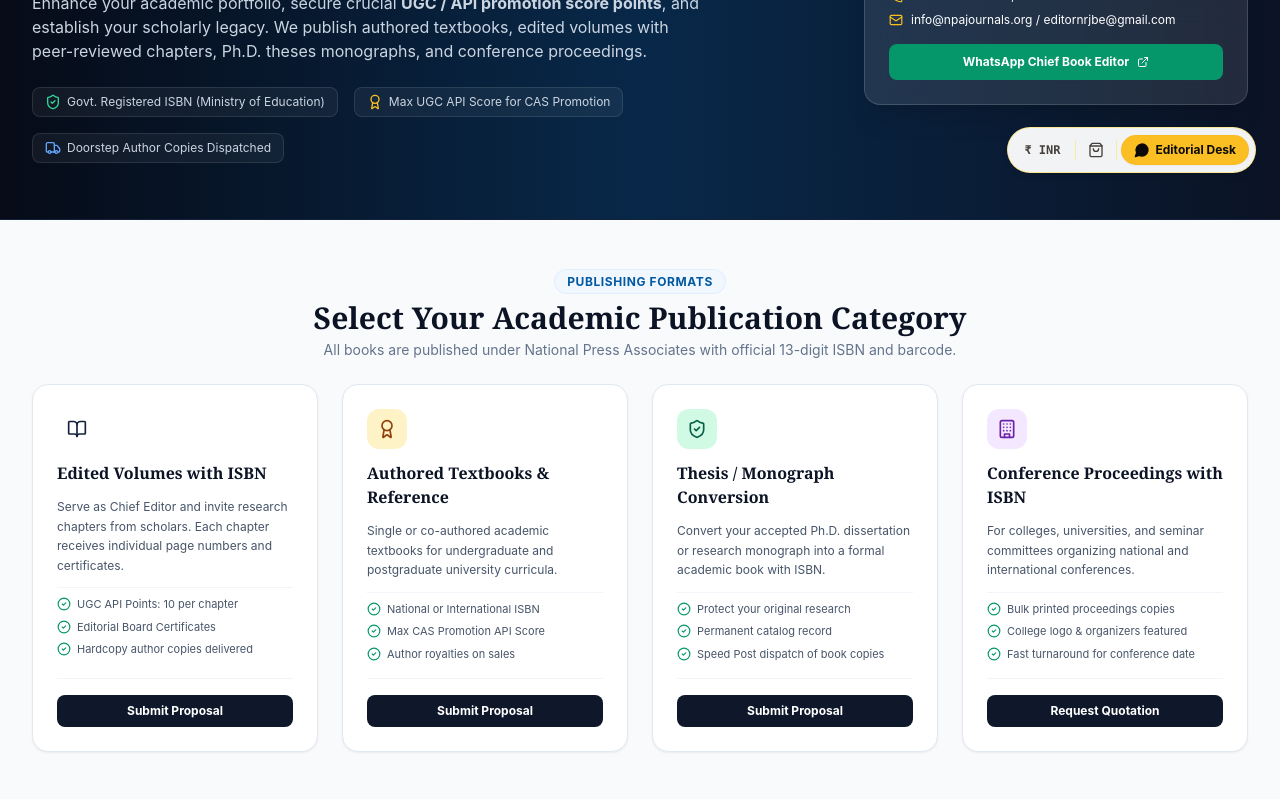
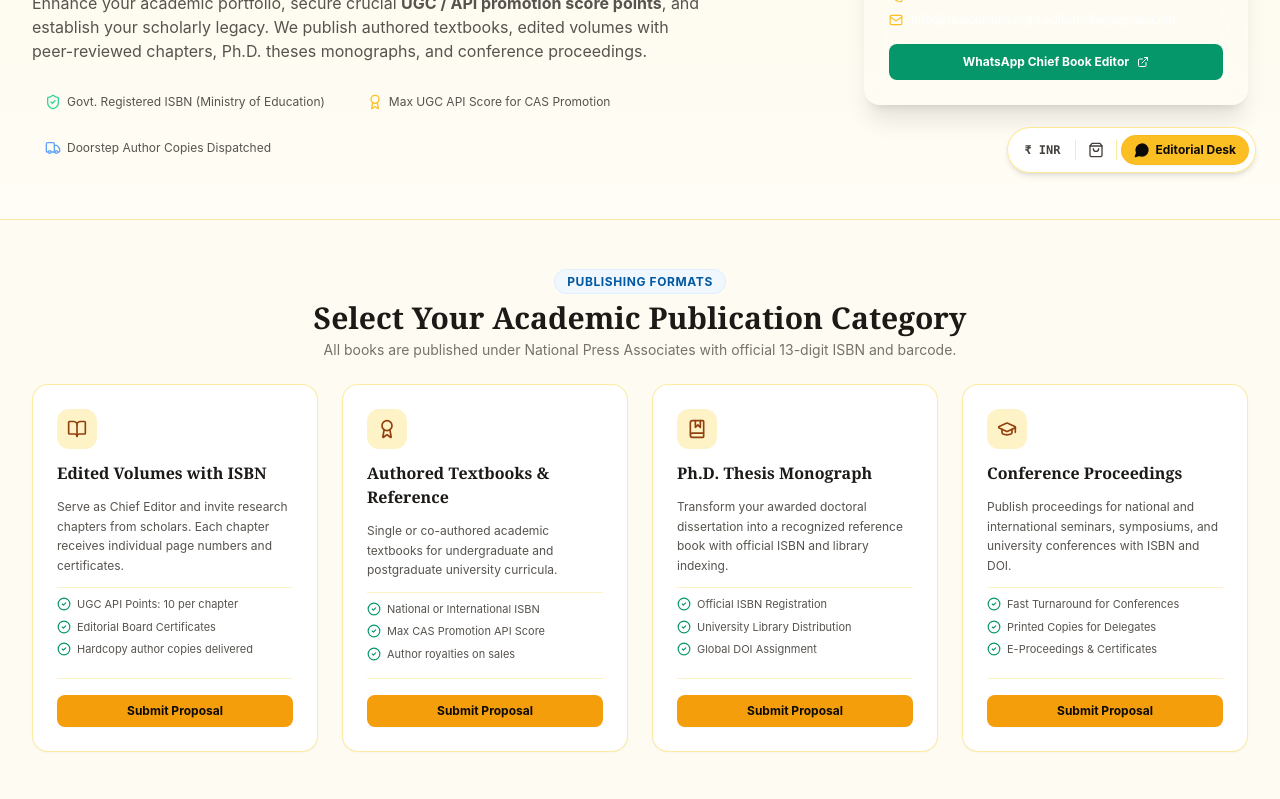
Before and after one commit to ABHISHEK-IS-HERE/NPA, a Next.js app: page /publish-books in a window 1280 px wide. Shown: the part 607-1406 px from the top of the page. Built offline with nearby package versions, Linux system fonts and the light colour scheme; no server answers; the database is empty.

Commit message:
feat(deploy): ensure reliable Render production build and complete yellow palette across all sub-pages

```diff
--- a/render.yaml
+++ b/render.yaml
@@ -4,7 +4,7 @@
     runtime: node
     plan: free
     region: singapore
-    buildCommand: npm install && npm run build
+    buildCommand: npm install --include=dev && npm run build
     startCommand: npm run start
     envVars:
       - key: NODE_ENV
--- a/src/app/(site)/publish-books/page.tsx
+++ b/src/app/(site)/publish-books/page.tsx
@@ -22,6 +22,8 @@
   Building,
   ArrowRight,
   Send,
+  BookMarked,
+  GraduationCap,
 } from 'lucide-react';
 import { useCurrency } from '@/context/CurrencyContext';
 
@@ -54,25 +56,25 @@
   };
 
   return (
-    <div className="space-y-12 pb-20 bg-slate-50 min-h-screen">
+    <div className="space-y-12 pb-20 bg-[#fdfbf2] min-h-screen">
       {/* Hero Banner */}
-      <section className="bg-gradient-to-r from-navy-950 via-primary-950 to-navy-900 text-white py-14 px-4 sm:px-6 lg:px-8 border-b border-navy-800">
+      <section className="bg-gradient-to-b from-[#fefce8] via-[#fefbf0] to-[#fffdf5] text-stone-900 py-14 px-4 sm:px-6 lg:px-8 border-b border-amber-200/80">
         <div className="max-w-7xl mx-auto flex flex-col lg:flex-row items-center justify-between gap-8">
           <div className="space-y-4 max-w-3xl text-center lg:text-left">
-            <div className="inline-flex items-center gap-2 bg-amber-500/20 text-amber-300 text-xs font-bold uppercase tracking-wider px-3.5 py-1 rounded-full border border-amber-400/30">
-              <BookOpen className="w-4 h-4 text-amber-400" />
+            <div className="inline-flex items-center gap-2 bg-amber-100 text-amber-950 text-xs font-bold uppercase tracking-wider px-3.5 py-1 rounded-full border border-amber-300">
+              <BookOpen className="w-4 h-4 text-amber-700" />
               <span>National Press Associates &bull; Book Publishing Wing</span>
             </div>
 
-            <h1 className="text-3xl sm:text-5xl font-serif font-bold text-white tracking-tight leading-tight">
+            <h1 className="text-3xl sm:text-5xl font-serif font-bold text-stone-900 tracking-tight leading-tight">
               Publish Your Academic Book with National &amp; International ISBN
             </h1>
 
-            <p className="text-sm sm:text-base text-slate-300 leading-relaxed max-w-2xl">
+            <p className="text-sm sm:text-base text-stone-600 leading-relaxed max-w-2xl">
               Enhance your academic portfolio, secure crucial <strong>UGC / API promotion score points</strong>, and establish your scholarly legacy. We publish authored textbooks, edited volumes with peer-reviewed chapters, Ph.D. theses monographs, and conference proceedings.
             </p>
 
-            <div className="pt-2 flex flex-wrap items-center justify-center lg:justify-start gap-4 text-xs text-slate-300">
+            <div className="pt-2 flex flex-wrap items-center justify-center lg:justify-start gap-4 text-xs text-stone-600">
               <span className="flex items-center gap-1.5 bg-white/5 px-3 py-1.5 rounded-lg border border-white/10">
                 <ShieldCheck className="w-4 h-4 text-emerald-400" />
                 <span>Govt. Registered ISBN (Ministry of Education)</span>
@@ -133,28 +135,28 @@
             <span className="text-xs font-bold uppercase tracking-wider text-primary-700 bg-primary-50 px-3 py-1 rounded-full border border-primary-100">
               Publishing Formats
             </span>
-            <h2 className="text-2xl sm:text-3xl font-serif font-bold text-navy-900 mt-2">
+            <h2 className="text-2xl sm:text-3xl font-serif font-bold text-stone-900 mt-2">
               Select Your Academic Publication Category
             </h2>
-            <p className="text-xs sm:text-sm text-slate-500 mt-1">
+            <p className="text-xs sm:text-sm text-stone-500 mt-1">
               All books are published under National Press Associates with official 13-digit ISBN and barcode.
             </p>
           </div>
 
           <div className="grid grid-cols-1 md:grid-cols-2 lg:grid-cols-4 gap-6">
             {/* Format 1 */}
-            <div className="bg-white rounded-2xl p-6 border border-slate-200 shadow-xs hover:shadow-md transition-all flex flex-col justify-between">
+            <div className="bg-white rounded-2xl p-6 border border-amber-200/80 shadow-2xs hover:shadow-md transition-all flex flex-col justify-between">
               <div className="space-y-3">
-                <div className="w-10 h-10 rounded-xl bg-navy-100 text-navy-800 flex items-center justify-center">
+                <div className="w-10 h-10 rounded-xl bg-amber-100 text-amber-800 flex items-center justify-center">
                   <BookOpen className="w-5 h-5" />
                 </div>
-                <h3 className="font-serif font-bold text-base text-navy-900">
+                <h3 className="font-serif font-bold text-base text-stone-900">
                   Edited Volumes with ISBN
                 </h3>
-                <p className="text-xs text-slate-600 leading-relaxed">
+                <p className="text-xs text-stone-600 leading-relaxed">
                   Serve as Chief Editor and invite research chapters from scholars. Each chapter receives individual page numbers and certificates.
                 </p>
-                <ul className="space-y-1.5 text-[11px] text-slate-600 pt-2 border-t border-slate-100">
+                <ul className="space-y-1.5 text-[11px] text-stone-600 pt-2 border-t border-amber-100">
                   <li className="flex items-center gap-1.5">
                     <CheckCircle2 className="w-3.5 h-3.5 text-emerald-600" />
                     <span>UGC API Points: 10 per chapter</span>
@@ -170,10 +172,10 @@
                 </ul>
               </div>
 
-              <div className="pt-4 mt-4 border-t border-slate-100">
+              <div className="pt-4 mt-4 border-t border-amber-100">
                 <a
                   href="#inquiry-form"
-                  className="block text-center w-full py-2 bg-slate-900 hover:bg-slate-950 text-white text-xs font-bold rounded-lg transition-colors"
+                  className="block text-center w-full py-2 bg-amber-500 hover:bg-amber-600 text-stone-950 text-xs font-bold rounded-lg transition-colors shadow-2xs"
                 >
                   Submit Proposal
                 </a>
@@ -181,18 +183,18 @@
             </div>
 
             {/* Format 2 */}
-            <div className="bg-white rounded-2xl p-6 border border-slate-200 shadow-xs hover:shadow-md transition-all flex flex-col justify-between">
+            <div className="bg-white rounded-2xl p-6 border border-amber-200/80 shadow-2xs hover:shadow-md transition-all flex flex-col justify-between">
               <div className="space-y-3">
                 <div className="w-10 h-10 rounded-xl bg-amber-100 text-amber-800 flex items-center justify-center">
                   <Award className="w-5 h-5" />
                 </div>
-                <h3 className="font-serif font-bold text-base text-navy-900">
+                <h3 className="font-serif font-bold text-base text-stone-900">
                   Authored Textbooks &amp; Reference
                 </h3>
-                <p className="text-xs text-slate-600 leading-relaxed">
+                <p className="text-xs text-stone-600 leading-relaxed">
                   Single or co-authored academic textbooks for undergraduate and postgraduate university curricula.
                 </p>
-                <ul className="space-y-1.5 text-[11px] text-slate-600 pt-2 border-t border-slate-100">
+                <ul className="space-y-1.5 text-[11px] text-stone-600 pt-2 border-t border-amber-100">
                   <li className="flex items-center gap-1.5">
                     <CheckCircle2 className="w-3.5 h-3.5 text-emerald-600" />
                     <span>National or International ISBN</span>
@@ -208,10 +210,10 @@
                 </ul>
               </div>
 
-              <div className="pt-4 mt-4 border-t border-slate-100">
+              <div className="pt-4 mt-4 border-t border-amber-100">
                 <a
                   href="#inquiry-form"
-                  className="block text-center w-full py-2 bg-slate-900 hover:bg-slate-950 text-white text-xs font-bold rounded-lg transition-colors"
+                  className="block text-center w-full py-2 bg-amber-500 hover:bg-amber-600 text-stone-950 text-xs font-bold rounded-lg transition-colors shadow-2xs"
                 >
                   Submit Proposal
                 </a>
@@ -219,37 +221,37 @@
             </div>
 
             {/* Format 3 */}
-            <div className="bg-white rounded-2xl p-6 border border-slate-200 shadow-xs hover:shadow-md transition-all flex flex-col justify-between">
+            <div className="bg-white rounded-2xl p-6 border border-amber-200/80 shadow-2xs hover:shadow-md transition-all flex flex-col justify-between">
               <div className="space-y-3">
-                <div className="w-10 h-10 rounded-xl bg-emerald-100 text-emerald-800 flex items-center justify-center">
-                  <ShieldCheck className="w-5 h-5" />
+                <div className="w-10 h-10 rounded-xl bg-amber-100 text-amber-800 flex items-center justify-center">
+                  <BookMarked className="w-5 h-5" />
                 </div>
-                <h3 className="font-serif font-bold text-base text-navy-900">
-                  Thesis / Monograph Conversion
+                <h3 className="font-serif font-bold text-base text-stone-900">
+                  Ph.D. Thesis Monograph
                 </h3>
-                <p className="text-xs text-slate-600 leading-relaxed">
-                  Convert your accepted Ph.D. dissertation or research monograph into a formal academic book with ISBN.
+                <p className="text-xs text-stone-600 leading-relaxed">
+                  Transform your awarded doctoral dissertation into a recognized reference book with official ISBN and library indexing.
                 </p>
-                <ul className="space-y-1.5 text-[11px] text-slate-600 pt-2 border-t border-slate-100">
+                <ul className="space-y-1.5 text-[11px] text-stone-600 pt-2 border-t border-amber-100">
                   <li className="flex items-center gap-1.5">
                     <CheckCircle2 className="w-3.5 h-3.5 text-emerald-600" />
-                    <span>Protect your original research</span>
+                    <span>Official ISBN Registration</span>
                   </li>
                   <li className="flex items-center gap-1.5">
                     <CheckCircle2 className="w-3.5 h-3.5 text-emerald-600" />
-                    <span>Permanent catalog record</span>
+                    <span>University Library Distribution</span>
                   </li>
                   <li className="flex items-center gap-1.5">
                     <CheckCircle2 className="w-3.5 h-3.5 text-emerald-600" />
-                    <span>Speed Post dispatch of book copies</span>
+                    <span>Global DOI Assignment</span>
                   </li>
                 </ul>
               </div>
 
-              <div className="pt-4 mt-4 border-t border-slate-100">
+              <div className="pt-4 mt-4 border-t border-amber-100">
                 <a
                   href="#inquiry-form"
-                  className="block text-center w-full py-2 bg-slate-900 hover:bg-slate-950 text-white text-xs font-bold rounded-lg transition-colors"
+                  className="block text-center w-full py-2 bg-amber-500 hover:bg-amber-600 text-stone-950 text-xs font-bold rounded-lg transition-colors shadow-2xs"
                 >
                   Submit Proposal
                 </a>
@@ -257,39 +259,39 @@
             </div>
 
             {/* Format 4 */}
-            <div className="bg-white rounded-2xl p-6 border border-slate-200 shadow-xs hover:shadow-md transition-all flex flex-col justify-between">
+            <div className="bg-white rounded-2xl p-6 border border-amber-200/80 shadow-2xs hover:shadow-md transition-all flex flex-col justify-between">
               <div className="space-y-3">
-                <div className="w-10 h-10 rounded-xl bg-purple-100 text-purple-800 flex items-center justify-center">
-                  <Building className="w-5 h-5" />
+                <div className="w-10 h-10 rounded-xl bg-amber-100 text-amber-800 flex items-center justify-center">
+                  <GraduationCap className="w-5 h-5" />
                 </div>
-                <h3 className="font-serif font-bold text-base text-navy-900">
-                  Conference Proceedings with ISBN
+                <h3 className="font-serif font-bold text-base text-stone-900">
+                  Conference Proceedings
                 </h3>
-                <p className="text-xs text-slate-600 leading-relaxed">
-                  For colleges, universities, and seminar committees organizing national and international conferences.
+                <p className="text-xs text-stone-600 leading-relaxed">
+                  Publish proceedings for national and international seminars, symposiums, and university conferences with ISBN and DOI.
                 </p>
-                <ul className="space-y-1.5 text-[11px] text-slate-600 pt-2 border-t border-slate-100">
+                <ul className="space-y-1.5 text-[11px] text-stone-600 pt-2 border-t border-amber-100">
                   <li className="flex items-center gap-1.5">
                     <CheckCircle2 className="w-3.5 h-3.5 text-emerald-600" />
-                    <span>Bulk printed proceedings copies</span>
+                    <span>Fast Turnaround for Conferences</span>
                   </li>
                   <li className="flex items-center gap-1.5">
                     <CheckCircle2 className="w-3.5 h-3.5 text-emerald-600" />
-                    <span>College logo &amp; organizers featured</span>
+                    <span>Printed Copies for Delegates</span>
                   </li>
                   <li className="flex items-center gap-1.5">
                     <CheckCircle2 className="w-3.5 h-3.5 text-emerald-600" />
-                    <span>Fast turnaround for conference date</span>
+                    <span>E-Proceedings &amp; Certificates</span>
                   </li>
                 </ul>
               </div>
 
-              <div className="pt-4 mt-4 border-t border-slate-100">
+              <div className="pt-4 mt-4 border-t border-amber-100">
                 <a
                   href="#inquiry-form"
-                  className="block text-center w-full py-2 bg-slate-900 hover:bg-slate-950 text-white text-xs font-bold rounded-lg transition-colors"
+                  className="block text-center w-full py-2 bg-amber-500 hover:bg-amber-600 text-stone-950 text-xs font-bold rounded-lg transition-colors shadow-2xs"
                 >
-                  Request Quotation
+                  Submit Proposal
                 </a>
               </div>
             </div>
@@ -480,7 +482,7 @@
                 <button
                   type="submit"
                   disabled={submitting}
-                  className="w-full bg-gradient-to-r from-primary-700 to-navy-900 hover:from-primary-800 hover:to-navy-950 text-white font-bold text-sm py-3 px-6 rounded-xl shadow-md transition-all flex items-center justify-center gap-2 disabled:opacity-50"
+                  className="w-full bg-gradient-to-r from-amber-500 to-amber-600 hover:from-amber-600 hover:to-amber-700 text-stone-950 font-bold text-sm py-3 px-6 rounded-xl shadow-md transition-all flex items-center justify-center gap-2 disabled:opacity-50"
                 >
                   <Send className="w-4 h-4" />
                   <span>{submitting ? 'Submitting Proposal...' : 'Submit Book Publishing Proposal'}</span>
```
Also changed, not shown: package.json (+8 -10 lines), src/app/(site)/institutions/page.tsx (+28 -28 lines), src/app/(site)/page/[slug]/page.tsx (+12 -12 lines), src/app/(site)/ugc-api-calculator/page.tsx (+14 -14 lines), src/components/articles/ScholarReaderView.tsx (+6 -6 lines), src/components/store/StoreCatalog.tsx (+20 -20 lines).
